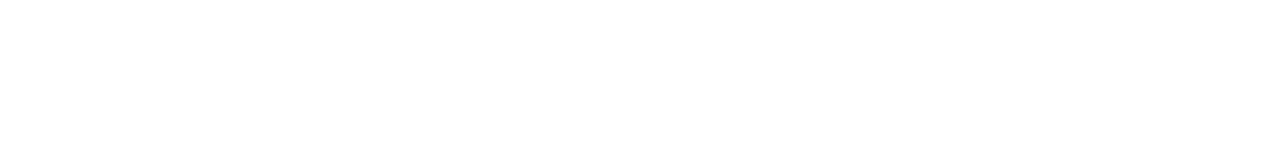
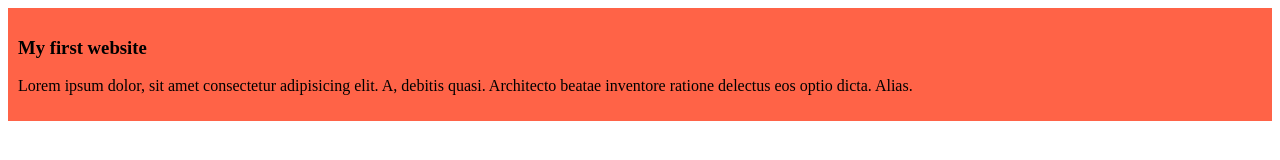
Before and after one commit to rafsan102/my-simple-website, a plain HTML site: page index.html in a window 1280 px wide. Drawn offline with Linux system fonts and the light colour scheme.

Commit message:
added the first blog

```diff
--- a/index.html
+++ b/index.html
@@ -5,10 +5,15 @@
   <meta charset="UTF-8">
   <meta name="viewport" content="width=device-width, initial-scale=1.0">
   <title>My simple website</title>
+  <link rel="stylesheet" href="styles/blog.css">
 </head>
 
 <body>
-
+  <div>
+    <h3> My first website</h3>
+    <p>Lorem ipsum dolor, sit amet consectetur adipisicing elit. A, debitis quasi. Architecto beatae inventore ratione
+      delectus eos optio dicta. Alias.</p>
+  </div>
 </body>
 
 </html>
--- /dev/null
+++ b/styles/blog.css
@@ -0,0 +1,4 @@
+div {
+  background-color: tomato;
+  padding: 10px;
+}
```
Also changed, not shown: 1 other file.
